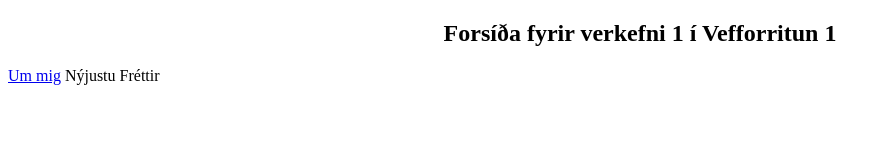
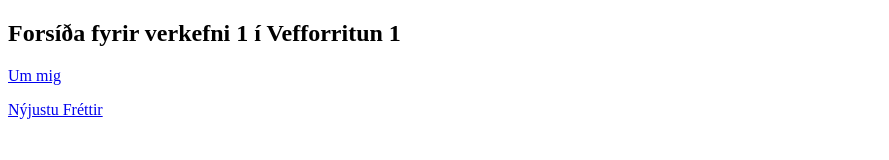
Before and after one commit to einaratli/Verkefni-6, a plain HTML site: page V1/index.html in a window 1280 px wide. Shown: the whole page, without its empty margins (0-889 px from the left). Drawn offline with Linux system fonts and the light colour scheme.

Commit message:
laga til

```diff
--- a/V1/index.html
+++ b/V1/index.html
@@ -7,9 +7,9 @@
         <title>Forsíða verkefni 1</title>
     </head>
     <body>
-        <center> <h2>Forsíða fyrir verkefni 1 í Vefforritun 1</h2></center>
+      <p> <h2>Forsíða fyrir verkefni 1 í Vefforritun 1</h2></p>
 
-        <a href="about.html">Um mig</a>
-        <a href2="https://www.visir.is/"> Nýjustu Fréttir</a>
+        <a href="about.html">Um mig</a> </p>
+       <p> <a href="https://www.visir.is/"> Nýjustu Fréttir</a></p>
 </body>
 </html>
```
